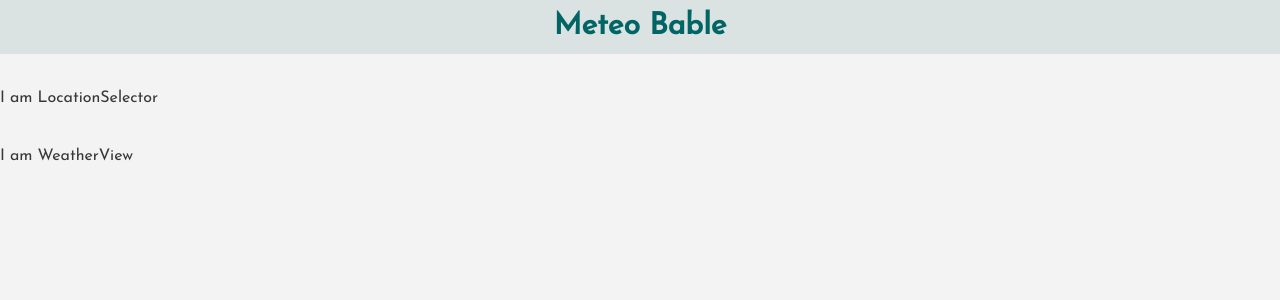
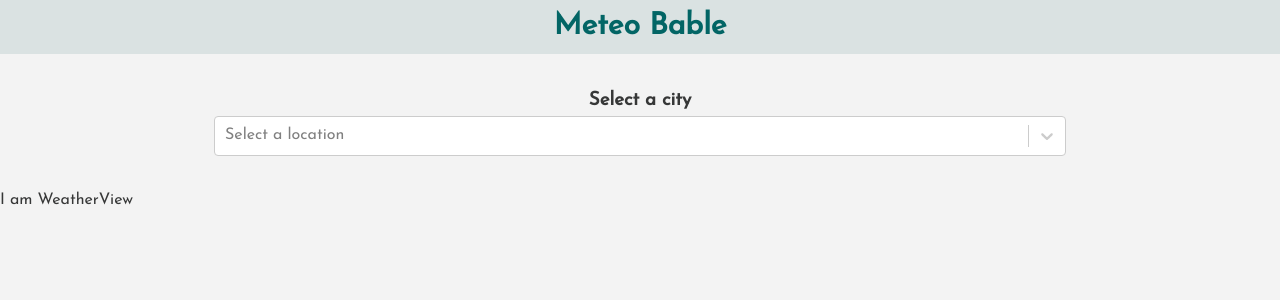
Before and after one commit to silvanaweb/meteo-bable, a React (Create React App) app: page / in a window 1280 px wide. Shown: the top 300 px of the page. Built offline with nearby package versions, Linux system fonts and the light colour scheme.

Commit message:
Add handle selection in Location Selector

```diff
--- a/package.json
+++ b/package.json
@@ -7,9 +7,11 @@
     "@types/node": "12.7.5",
     "@types/react": "16.9.2",
     "@types/react-dom": "16.9.0",
+    "@types/react-select": "^3.0.4",
     "react": "^16.9.0",
     "react-dom": "^16.9.0",
     "react-scripts": "3.1.1",
+    "react-select": "^3.0.4",
     "typescript": "3.6.3"
   },
   "scripts": {
--- a/src/components/CurrentWeather/CurrentWeather.component.tsx
+++ b/src/components/CurrentWeather/CurrentWeather.component.tsx
@@ -10,13 +10,17 @@ class CurrentWeather extends React.Component<Props, State> {
     return (
       <>
         <div className="pb--xl">
-          <LocationSelector />
+          <LocationSelector onChange={this.handleLocationChange} />
         </div>
 
         <WeatherView />
       </>
     );
   }
+
+  handleLocationChange = (location: any) => {
+    console.log(location.value);
+  };
 }
 
 export { CurrentWeather };
--- a/src/components/LocationSelector/LocationSelector.component.tsx
+++ b/src/components/LocationSelector/LocationSelector.component.tsx
@@ -1,5 +1,33 @@
 import React from "react";
+import Select from "react-select";
 
-const LocationSelector: React.FC = () => <div>I am LocationSelector</div>;
+const options = [
+  { value: "london", label: "London" },
+  { value: "paris", label: "Paris" },
+  { value: "sydney", label: "Sydney" }
+];
+
+type Props = {
+  onChange: (location: any) => void;
+};
+const LocationSelector: React.FC<Props> = ({ onChange }) => {
+  const [selectedOption, setSelectedOption] = React.useState();
+
+  const handleSelectedOption = (selection: any) => {
+    setSelectedOption(selection);
+    onChange(selection);
+  };
+  return (
+    <div className="content-container">
+      <h3 className="text-align--center">Select a city</h3>
+      <Select
+        onChange={handleSelectedOption}
+        options={options}
+        placeholder="Select a location"
+        value={selectedOption}
+      />
+    </div>
+  );
+};
 
 export { LocationSelector };
```
Also changed, not shown: 1 other file (tests, documents, lock files or other folders).
